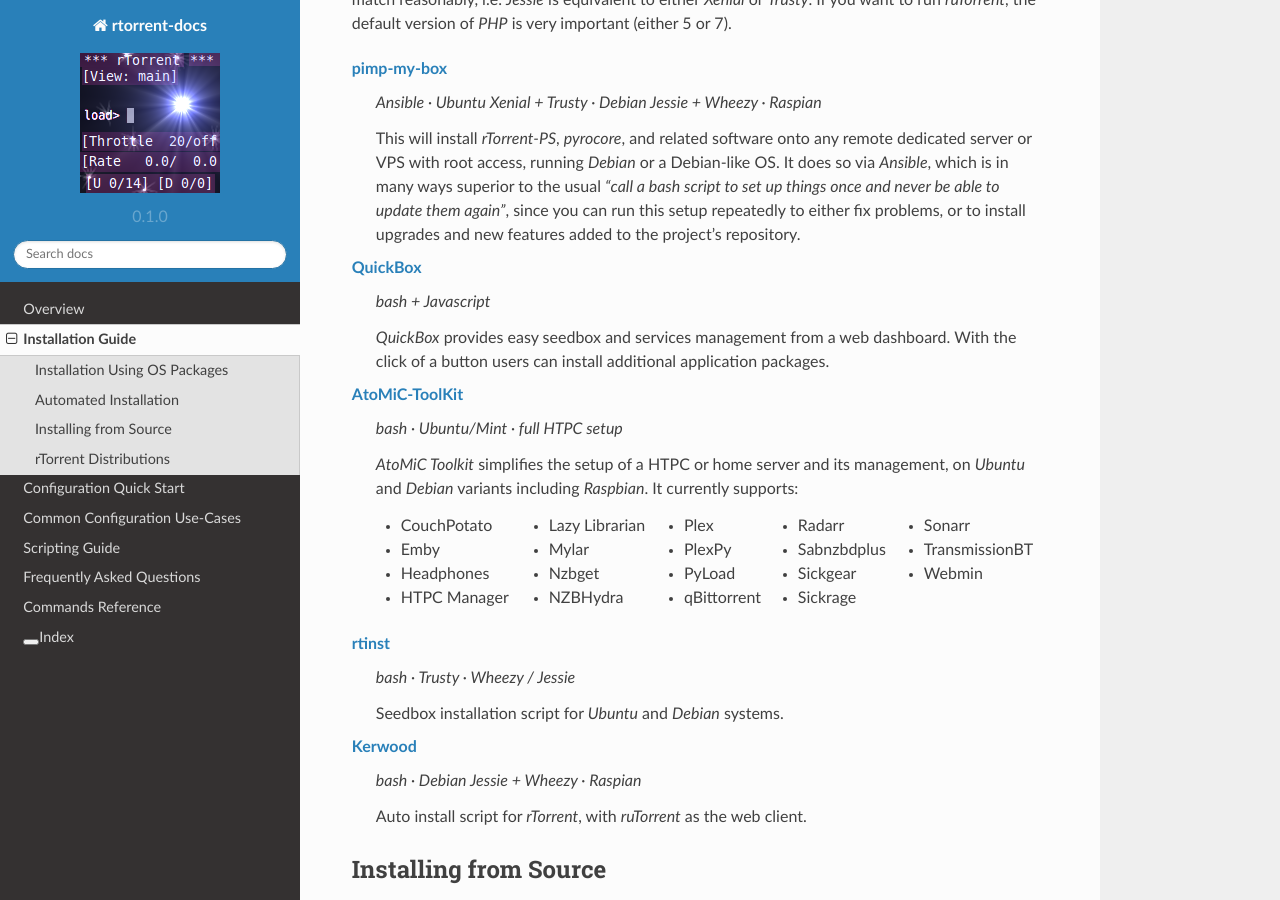
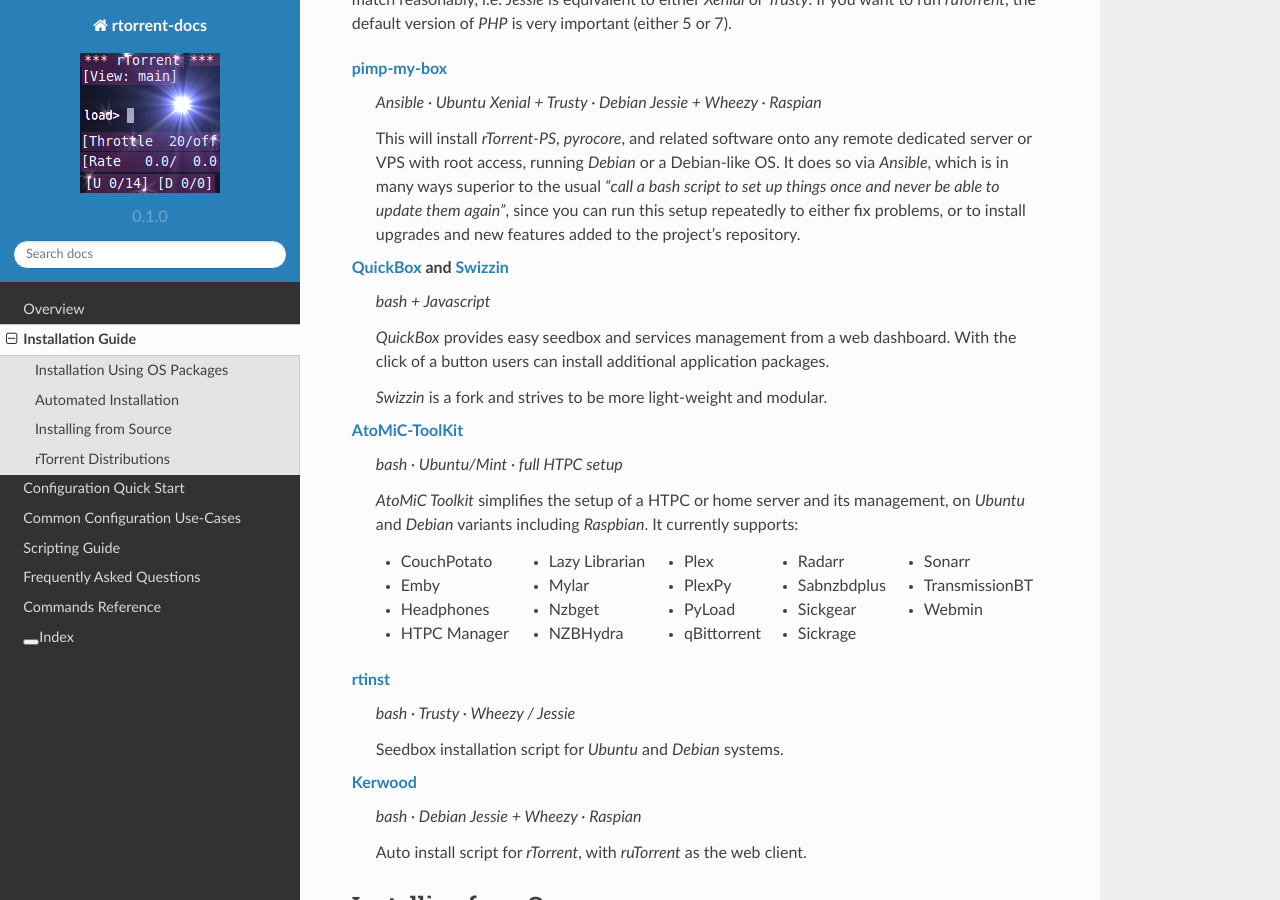
Before and after one commit to rtorrent-community/rtorrent-docs, a Sphinx documentation site: the page built from docs/installation.rst, in a window 1280 px wide and 900 px high, scrolled down 812 px. Built offline with Sphinx 7.4.7 and the Read the Docs theme 2.0.0, drawn with Linux system fonts in a browser that asks for light colours.

Commit message:
install: link to Swizzin

```diff
--- a/docs/installation.rst
+++ b/docs/installation.rst
@@ -46,12 +46,14 @@
 
         This will install *rTorrent-PS*, *pyrocore*, and related software onto any remote dedicated server or VPS with root access, running *Debian* or a Debian-like OS. It does so via *Ansible*, which is in many ways superior to the usual *“call a bash script to set up things once and never be able to update them again”*, since you can run this setup repeatedly to either fix problems, or to install upgrades and new features added to the project's repository.
 
-    `QuickBox <https://github.com/QuickBox>`_
+    `QuickBox <https://github.com/QuickBox>`_ and `Swizzin <https://github.com/liaralabs/swizzin>`_
 
         *bash + Javascript*
 
         *QuickBox* provides easy seedbox and services management from a web dashboard.
         With the click of a button users can install additional application packages.
+
+        *Swizzin* is a fork and strives to be more light-weight and modular.
 
     `AtoMiC-ToolKit <https://github.com/htpcBeginner/AtoMiC-ToolKit>`_
 
```
